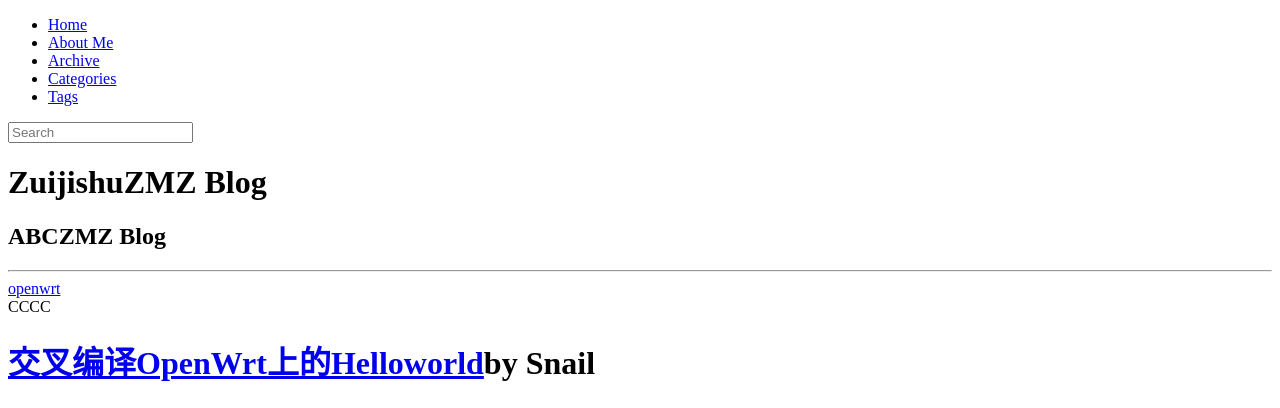
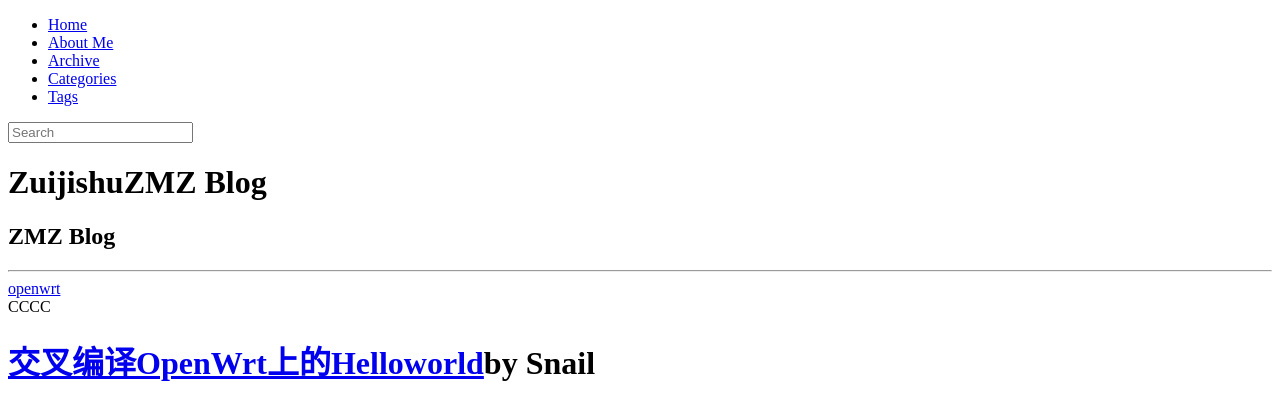
Before and after one commit to DutZMZ/Zuijishu, a Jekyll site: the page built from index.html, in a window 1280 px wide. Shown: the top 408 px of the page. Built offline with Jekyll 4.4.1, drawn with Linux system fonts in a browser that asks for light colours; nearby versions of some CDN libraries; library files that are not in the unit come from our copies; the list of posts is cut into pages by our own code.

Commit message:
Update index.html

```diff
--- a/index.html
+++ b/index.html
@@ -6,7 +6,7 @@
 <div class="page-title-inline">
 	{% if page.group == 'home' %}
 	<h1>{{ site.title }}{{ site.tagline }} </h1>
-	{% if site.tagline %}<h2>ABC{{ site.tagline }}</h2>{% endif %}
+	{% if site.tagline %}<h2>{{ site.tagline }}</h2>{% endif %}
 	{% else %}
 	<h1>{{ page.title }} </h1>
 	{% if page.tagline %}<h2>{{ page.tagline }}</h2>{% endif %}
```
